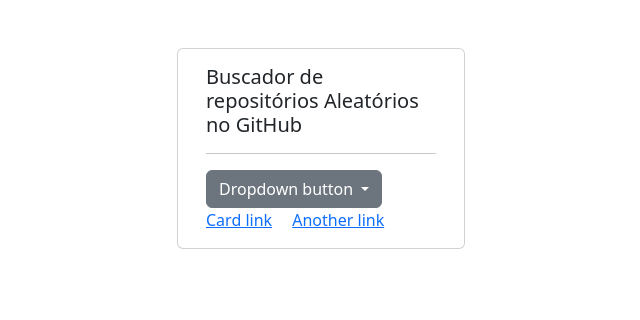
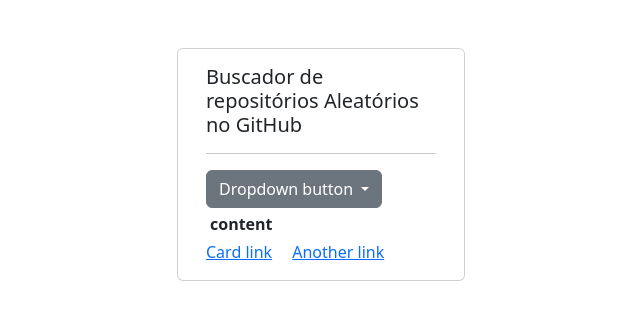
Before and after one commit to amabillicristine/GitHub-API, a plain HTML site: page index.html in a window 1280 px wide. Shown: the whole page, without its empty margins (319-959 px from the left). Drawn offline with nearby package versions, Linux system fonts and the light colour scheme.

Commit message:
atualização

```diff
--- a/index.html
+++ b/index.html
@@ -38,9 +38,7 @@
                           <li><a class="dropdown-item" href="#">Separated link</a></li>
                         </ul>
                       </div>
-                        <div class="card-text">
-
-                        </div>
+                      <p class="card-text m-1"><b>content</b></p>
                       <a href="#" class="card-link">Card link</a>
                       <a href="#" class="card-link">Another link</a>
                     </div>
```
Also changed, not shown: scrip.js (added).
